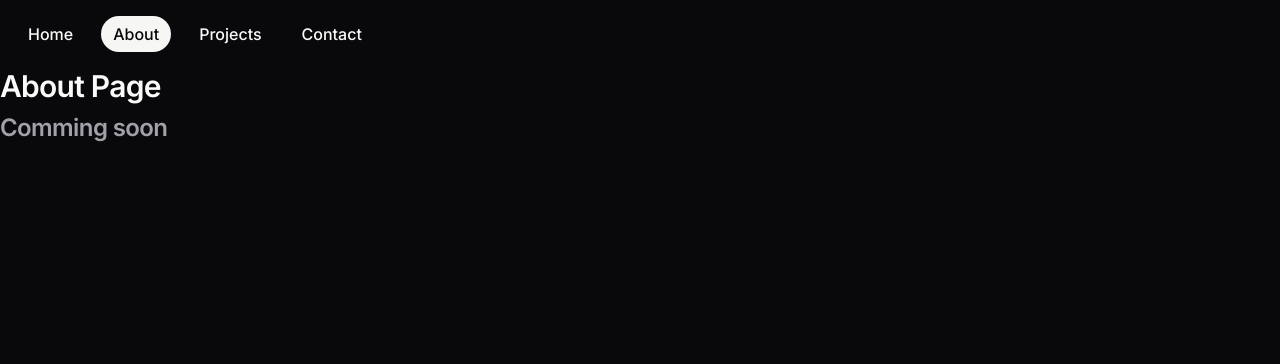
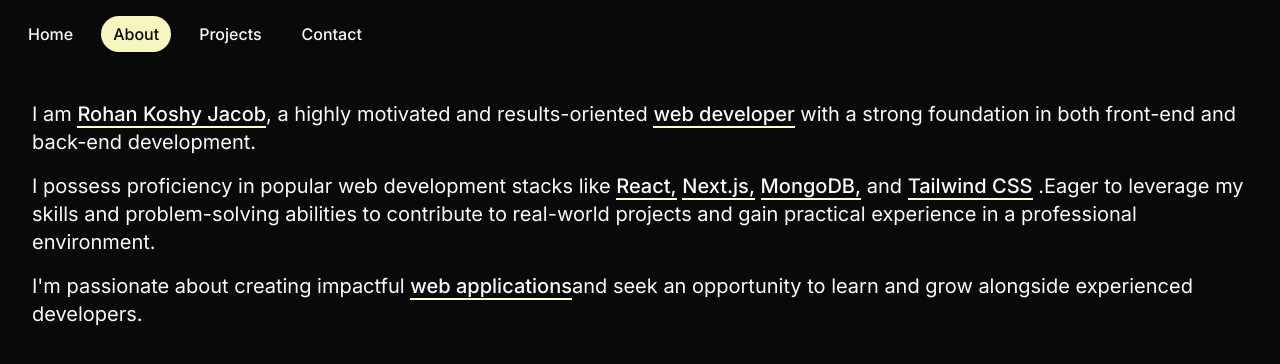
Before and after one commit to RohanJacob23/Portfolio-Nextjs, a Next.js app: page /about in a window 1280 px wide. Shown: the top 364 px of the page. Built offline with nearby package versions, Linux system fonts and the light colour scheme.

Commit message:
added: content added to the about page

```diff
--- a/src/app/about/page.tsx
+++ b/src/app/about/page.tsx
@@ -1,8 +1,44 @@
+import React from "react";
+
 export default function page() {
+  const skills = ["React", "Next.js", "MongoDB", "Tailwind CSS"];
   return (
-    <div>
-      <h2 className="border-none">About Page</h2>
-      <h3 className="text-muted-foreground">Comming soon</h3>
+    <div className="flex-1 p-4 md:p-8 space-y-4 text-xl">
+      <p>
+        I am{" "}
+        <span className="border-b-2 font-medium border-[#ffffcc]">
+          Rohan Koshy Jacob
+        </span>
+        , a highly motivated and results-oriented{" "}
+        <span className="border-b-2 font-medium border-[#ffffcc]">
+          web developer
+        </span>{" "}
+        with a strong foundation in both front-end and back-end development.
+      </p>
+      <p>
+        I possess proficiency in popular web development stacks like
+        {skills.map((skill, i) => (
+          <React.Fragment key={i}>
+            {i === skills.length - 1 ? " and " : " "}
+            <span className="border-b-2 font-medium border-[#ffffcc]">
+              {skill}
+              {i !== skills.length - 1 && ","}
+            </span>{" "}
+          </React.Fragment>
+        ))}
+        .Eager to leverage my skills and problem-solving abilities to contribute
+        to real-world projects and gain practical experience in a professional
+        environment.
+      </p>
+      <p>
+        I&apos;m passionate about creating impactful{" "}
+        <span className="border-b-2 font-medium border-[#ffffcc]">
+          web applications
+        </span>
+        and seek an opportunity to learn and grow alongside experienced
+        developers.
+      </p>
+      {/* <p className="text-muted-foreground">Comming soon</p> */}
     </div>
   );
 }
--- a/src/app/contact/page.tsx
+++ b/src/app/contact/page.tsx
@@ -1,6 +1,6 @@
 export default function page() {
   return (
-    <div>
+    <div className="flex-1 p-4 md:p-8 space-y-4 text-xl">
       <h2 className="border-none">Contact page</h2>
       <h3 className="text-muted-foreground">Comming soon</h3>
     </div>
--- a/src/app/page.tsx
+++ b/src/app/page.tsx
@@ -1,10 +1,12 @@
 export default function Home() {
   return (
-    <div className="flex-1 p-8 content-center space-y-4">
-      <h1 className="">
-        Hello!
-        <br />
-        I&apos;m Rohan K. Jacob
+    <div className="flex-1 p-4 md:p-8 content-center space-y-4">
+      <h1 className="flex flex-col gap-4">
+        <span>Hello!</span>
+        <span>
+          I&apos;m{" "}
+          <span className="border-b-2 border-[#ffffcc]">Rohan K. Jacob</span>
+        </span>
       </h1>
       <h2 className="border-none">A freelance web developer from India.</h2>
     </div>
--- a/src/app/projects/page.tsx
+++ b/src/app/projects/page.tsx
@@ -1,6 +1,6 @@
 export default function page() {
   return (
-    <div>
+    <div className="flex-1 p-4 md:p-8 space-y-4 text-xl">
       <h2 className="border-none">Projects Page</h2>
       <h3 className="text-muted-foreground">Comming soon</h3>
     </div>
--- a/src/components/Nav.tsx
+++ b/src/components/Nav.tsx
@@ -36,7 +36,7 @@ export default function Nav() {
                 duration: 0.5,
               }}
               style={{ borderRadius: "9999px" }}
-              className="absolute inset-0 size-full bg-white z-10 mix-blend-difference"
+              className="absolute inset-0 size-full bg-[#ffffcc] z-10 mix-blend-difference"
             ></motion.div>
           )}
         </div>
--- a/src/components/animation/PageTransistion.tsx
+++ b/src/components/animation/PageTransistion.tsx
@@ -52,17 +52,22 @@ export default function PageTransistion({
       <motion.div
         ref={blackSliderRef}
         initial={{ scaleY: 0 }}
-        className="absolute inset-0 size-full bg-accent z-50"
+        className="absolute inset-0 size-full bg-[#ffffcc] z-50"
       ></motion.div>
       <motion.div
         ref={whiteSliderRef}
         initial={{ scaleY: 0 }}
-        className="absolute inset-0 size-full bg-white z-40"
+        className="absolute inset-0 size-full bg-black z-40"
       ></motion.div>
       <motion.section
         initial={{ opacity: 0, y: 30 }}
         animate={{ opacity: 1, y: 0 }}
-        transition={{ duration: 0.2, delay: 2.25 }}
+        transition={{
+          type: "spring",
+          bounce: 0.6,
+          duration: 0.75,
+          delay: 2.25,
+        }}
         className="flex flex-col flex-1"
       >
         {children}
```
